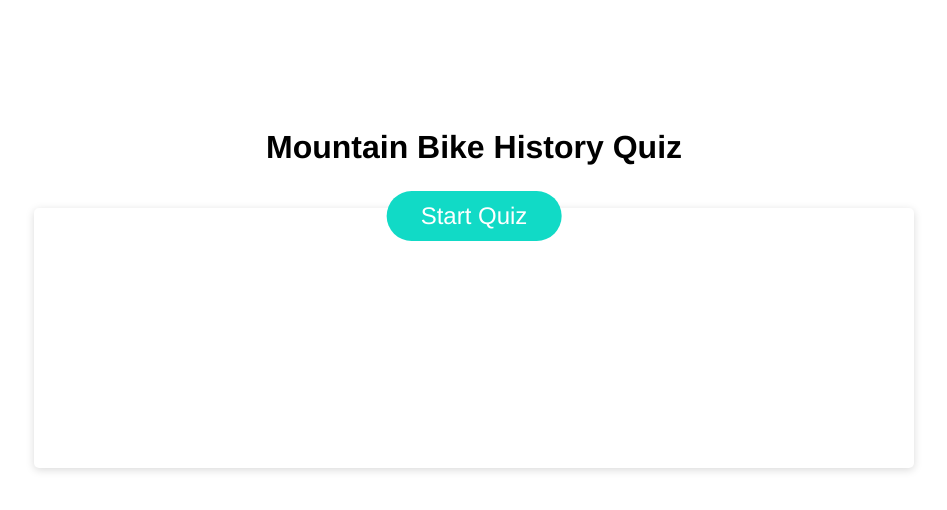
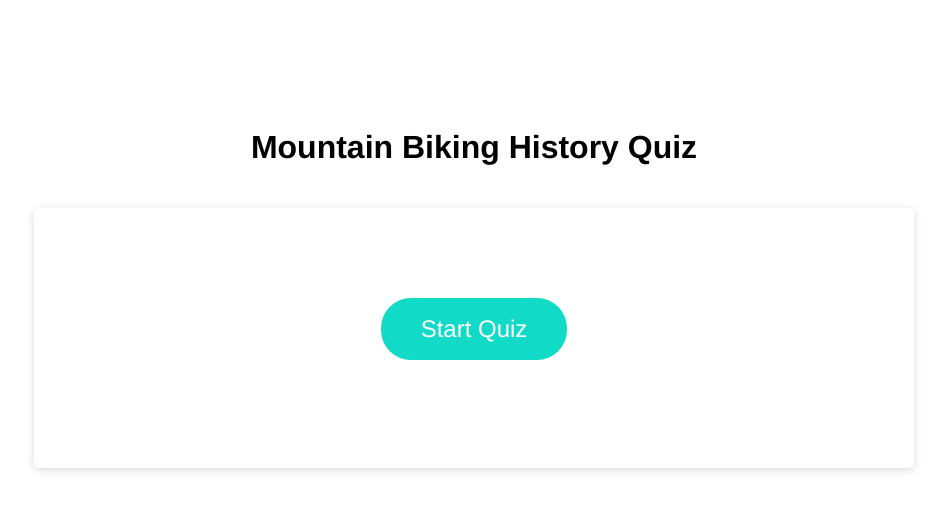
Before and after one commit to cole-cochran/mountainbike-quiz, a plain HTML site: page index.html in a window 1280 px wide. Shown: the whole page, without its empty margins (166-1113 px from the left). Drawn offline with Linux system fonts and the light colour scheme.

Commit message:
centering start quiz button

```diff
--- a/assets/css/style.css
+++ b/assets/css/style.css
@@ -31,6 +31,8 @@ header {
 
 .card-body {
   height: 200px;
+  text-align: center;
+
 }
 
 .button {
@@ -41,16 +43,11 @@ header {
   display: inline-block;
   font-size: 24px;
   line-height: 22px;
-  padding: 14px 34px;
+  padding: 20px 40px;
   text-align: center;
-  cursor: pointer;
-  margin: 0;
-  position: absolute;
-  top: 27%;
-  left: 50%;
-  -ms-transform: translate(-50%, -50%);
-  transform: translate(-50%, -50%);
+  margin: 60px;
 }
+
 
 
 @media (max-width: 690px) {
--- a/index.html
+++ b/index.html
@@ -10,7 +10,7 @@
   <body>
     <div class="wrapper">
       <header>
-        <h1>Mountain Bike History Quiz</h1>
+        <h1>Mountain Biking History Quiz</h1>
       </header>
       <div class="card">
         <div class="card-header">
```
Also changed, not shown: assets/js/script.js (+13 -0 lines).
